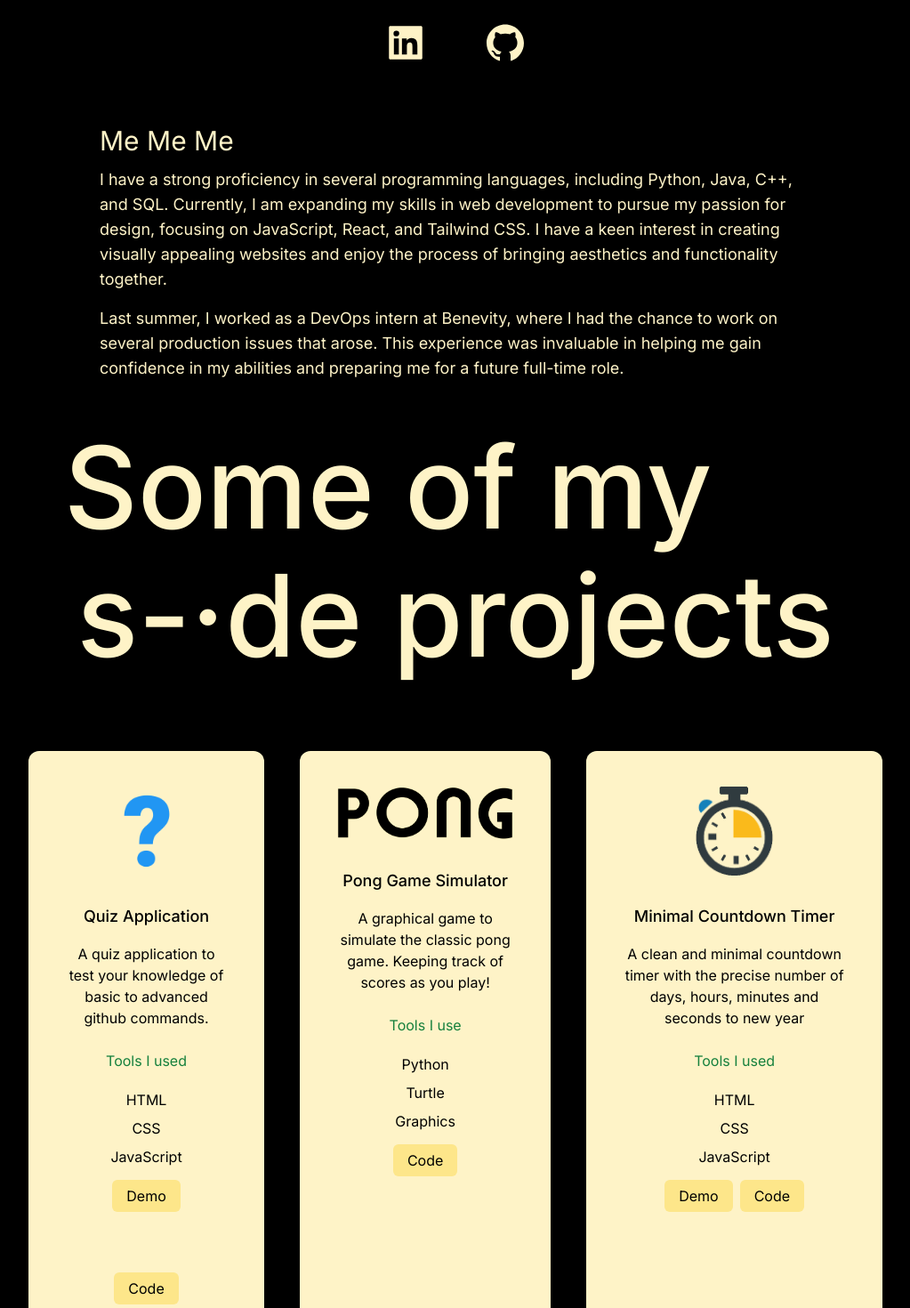
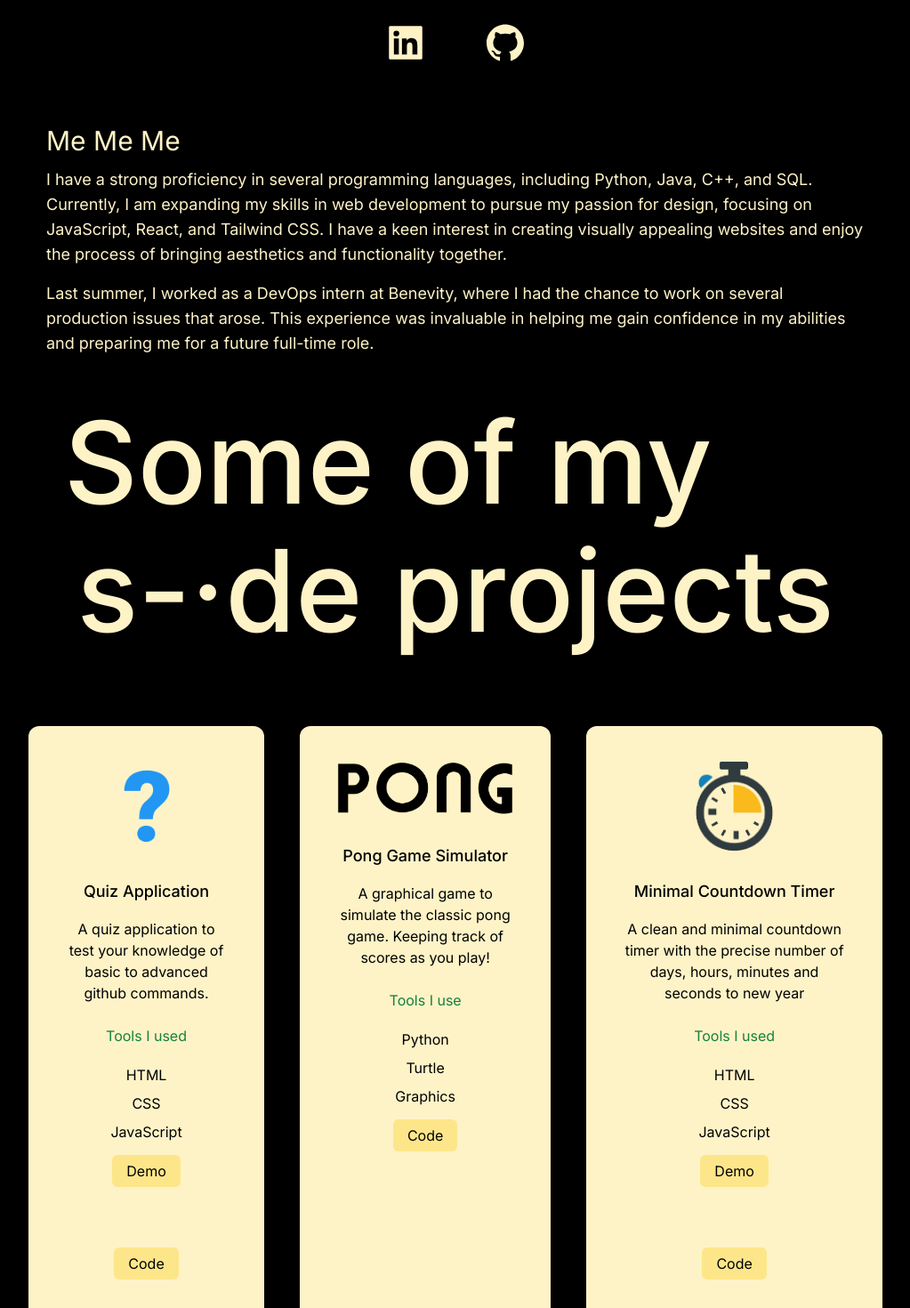
Before and after one commit to khana251/Portfolio, a Next.js app: page / in a window 1280 px wide. Shown: the part 880-2350 px from the top of the page at 89% size, without its empty margins (128-1151 px from the left). Built offline with nearby package versions, Linux system fonts and the light colour scheme.

Commit message:
Optimized for mobile

```diff
--- a/app/page.js
+++ b/app/page.js
@@ -71,7 +71,7 @@ export default function Home() {
         </section>
         {/* Second page */}
         <section>
-          <motion.div initial={{ opacity: 0 }} transition={{ duration: 1 }} whileInView={{ opacity: 1 }} className='px-20'>
+          <motion.div initial={{ opacity: 0 }} whileInView={{ opacity: 1 }} className='px-5 l:px-10'>
             <h3 className='text-amber-100 text-3xl py-1'>Me Me Me</h3>
             <p className='text-amber-100 text-md md:text-lg py-2 leading-8 text-grey-800'>
               I have a strong proficiency in several programming languages, including Python, Java, C++, and SQL. Currently, I am expanding my skills in web development to pursue my passion for design, focusing on JavaScript, React, and Tailwind CSS. I have a keen interest in creating visually appealing websites and enjoy the process of bringing aesthetics and functionality together.
@@ -114,7 +114,7 @@ export default function Home() {
               <p className='text-grey-800 py-1'>Python</p>
               <p className='text-grey-800 py-1'>Turtle</p>
               <p className='text-grey-800 py-1'>Graphics</p>
-              <motion.ul className='px-4 py-4 flex flex-wrap justify-center gap-2'>
+              <motion.ul className='px-4 py-4 flex flex-wrap justify-center'>
                 <motion.li whileHover={{ scale: 1.2 }}>
                   <a className='bg-amber-200 px-4 py-2 text-black rounded-md' href='https://github.com/khana251/pong'>Code</a>
                 </motion.li>
@@ -130,7 +130,7 @@ export default function Home() {
               <p className='text-grey-800 py-1'>HTML</p>
               <p className='text-grey-800 py-1'>CSS</p>
               <p className='text-grey-800 py-1'>JavaScript</p>
-              <motion.ul className='px-4 py-4 flex flex-wrap justify-center gap-2'>
+              <motion.ul className='px-4 py-4 flex flex-wrap justify-center gap-20'>
                 <motion.li whileHover={{ scale: 1.2 }}>
                   <a className='bg-amber-200 px-4 py-2 text-black rounded-md' href='https://khana251.github.io/Minimal-Countdown-Timer/'>Demo</a>
                 </motion.li>
```
